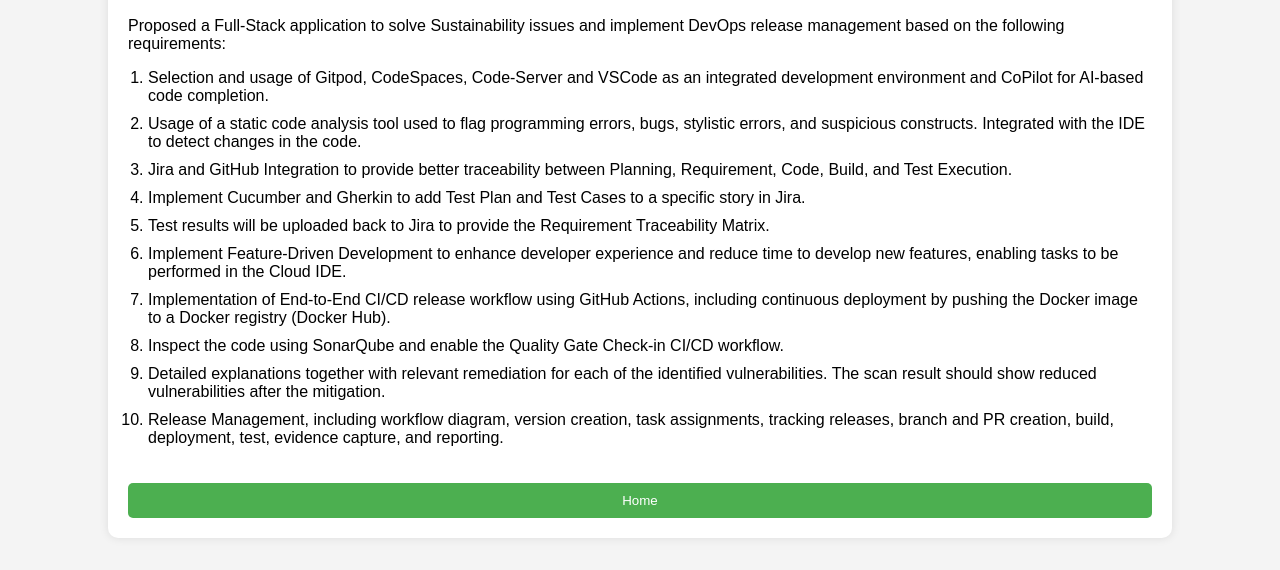
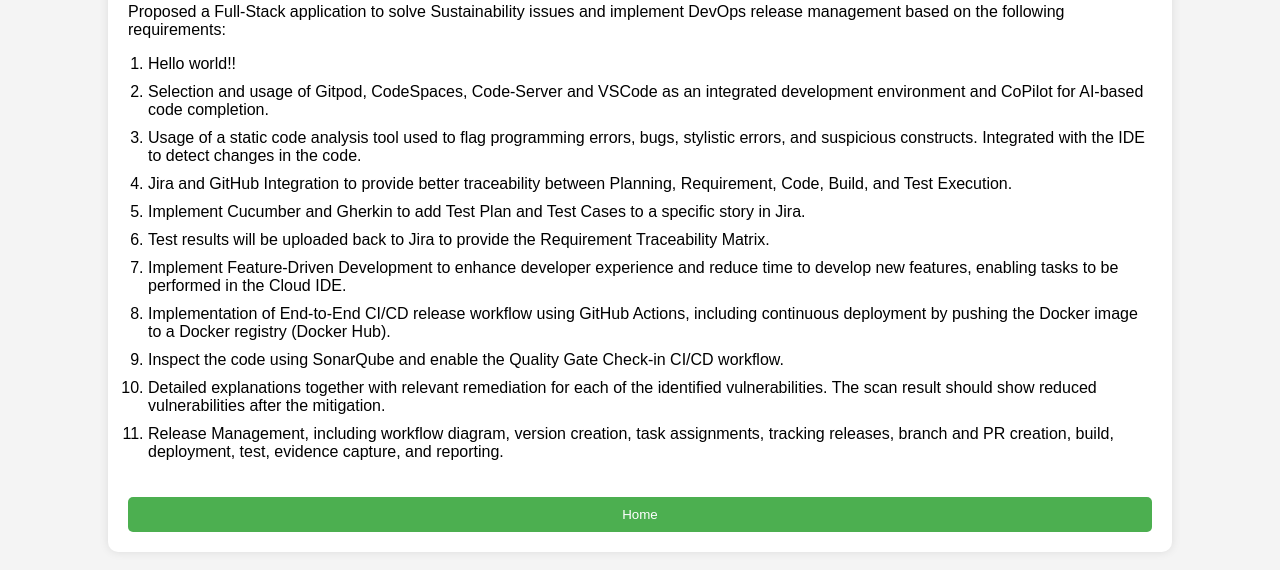
Before and after one commit to 22026163-BraydenTan/FYP-project, a website: page project_description.html in a window 1280 px wide. Shown: the part 172-742 px from the top of the page. Drawn offline with Linux system fonts and the light colour scheme.

Commit message:
Update project_description.html

```diff
--- a/project_description.html
+++ b/project_description.html
@@ -61,6 +61,7 @@
         <section>
             <p>Proposed a Full-Stack application to solve Sustainability issues and implement DevOps release management based on the following requirements:</p>
             <ol>
+                <li>Hello world!!</li>
                 <li>Selection and usage of Gitpod, CodeSpaces, Code-Server and VSCode as an integrated development environment and CoPilot for AI-based code completion.</li>
                 <li>Usage of a static code analysis tool used to flag programming errors, bugs, stylistic errors, and suspicious constructs. Integrated with the IDE to detect changes in the code.</li>
                 <li>Jira and GitHub Integration to provide better traceability between Planning, Requirement, Code, Build, and Test Execution.</li>
```
